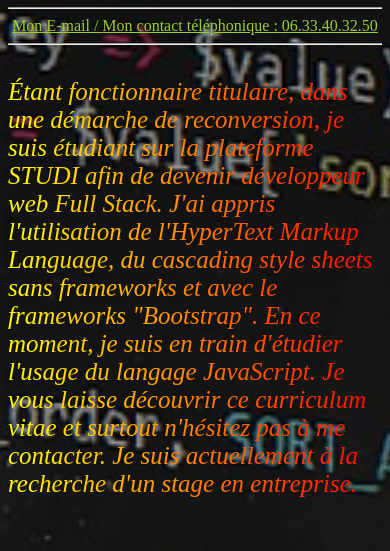
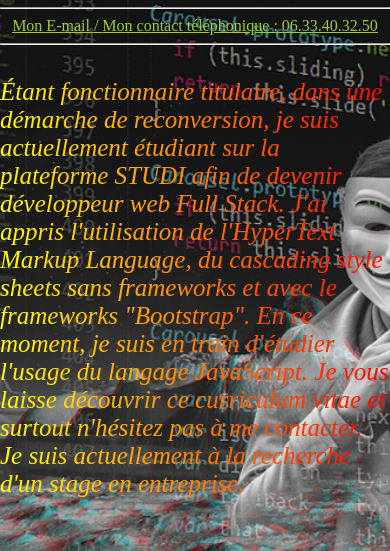
Before and after one commit to armyjojo/curriculum-vitae, a plain HTML site: page index.html in a window 390 px wide. Shown: the part 110-661 px from the top of the page. Drawn offline with Linux system fonts and the light colour scheme.

Commit message:
modif responsive

```diff
--- a/index.html
+++ b/index.html
@@ -23,7 +23,7 @@
     </div>
     <hr>
     <!-- Description -->
-    <p id="description"><em>Étant fonctionnaire titulaire, dans une démarche de reconversion, je suis étudiant sur la plateforme STUDI afin de devenir développeur web Full Stack.
+    <p id="description"><em>Étant fonctionnaire titulaire, dans une démarche de reconversion, je suis actuellement étudiant sur la plateforme STUDI afin de devenir développeur web Full Stack.
         J'ai appris l'utilisation de l'HyperText Markup Language, du cascading style sheets sans frameworks et avec le frameworks "Bootstrap".
         En ce moment, je suis en train d'étudier l'usage du langage JavaScript. Je vous laisse découvrir ce curriculum vitae et surtout n'hésitez pas à me contacter.
         Je suis actuellement à la recherche d'un stage en entreprise.</em></p>
--- a/style.css
+++ b/style.css
@@ -1,6 +1,7 @@
 body {
-    background-image: url(./images/programming-5287885_1280.jpg);
-    background-repeat: no-repeat;
+    margin: 0;
+    padding: 0;
+    background: url(./images/programming-5287885_1280.jpg) no-repeat center fixed;
     background-size: cover;
 }
 
@@ -25,6 +26,7 @@
 h2{
   color: goldenrod;
   font-size: 40px;
+  text-decoration: underline;
 }
 
 #contact {
```
